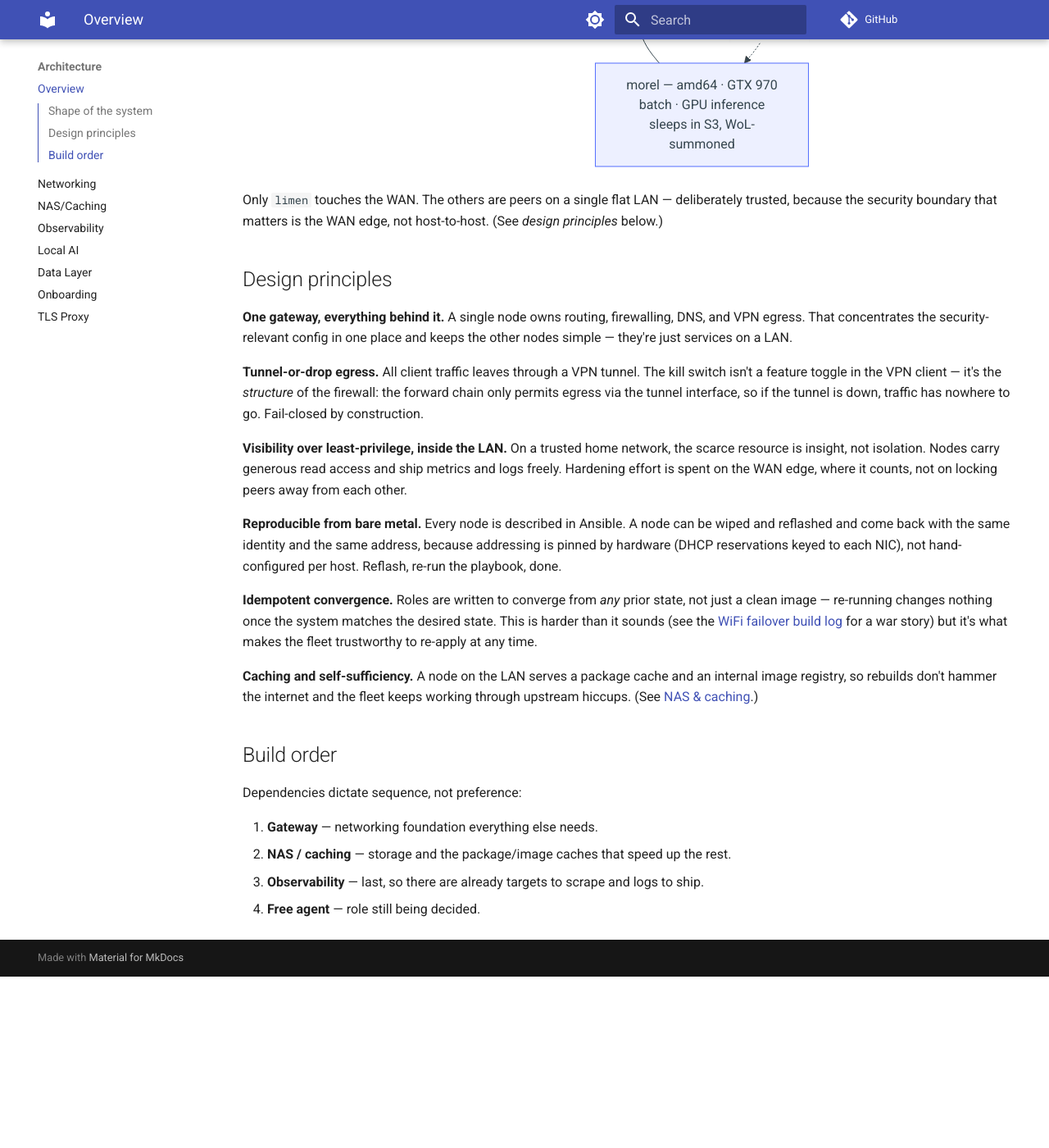
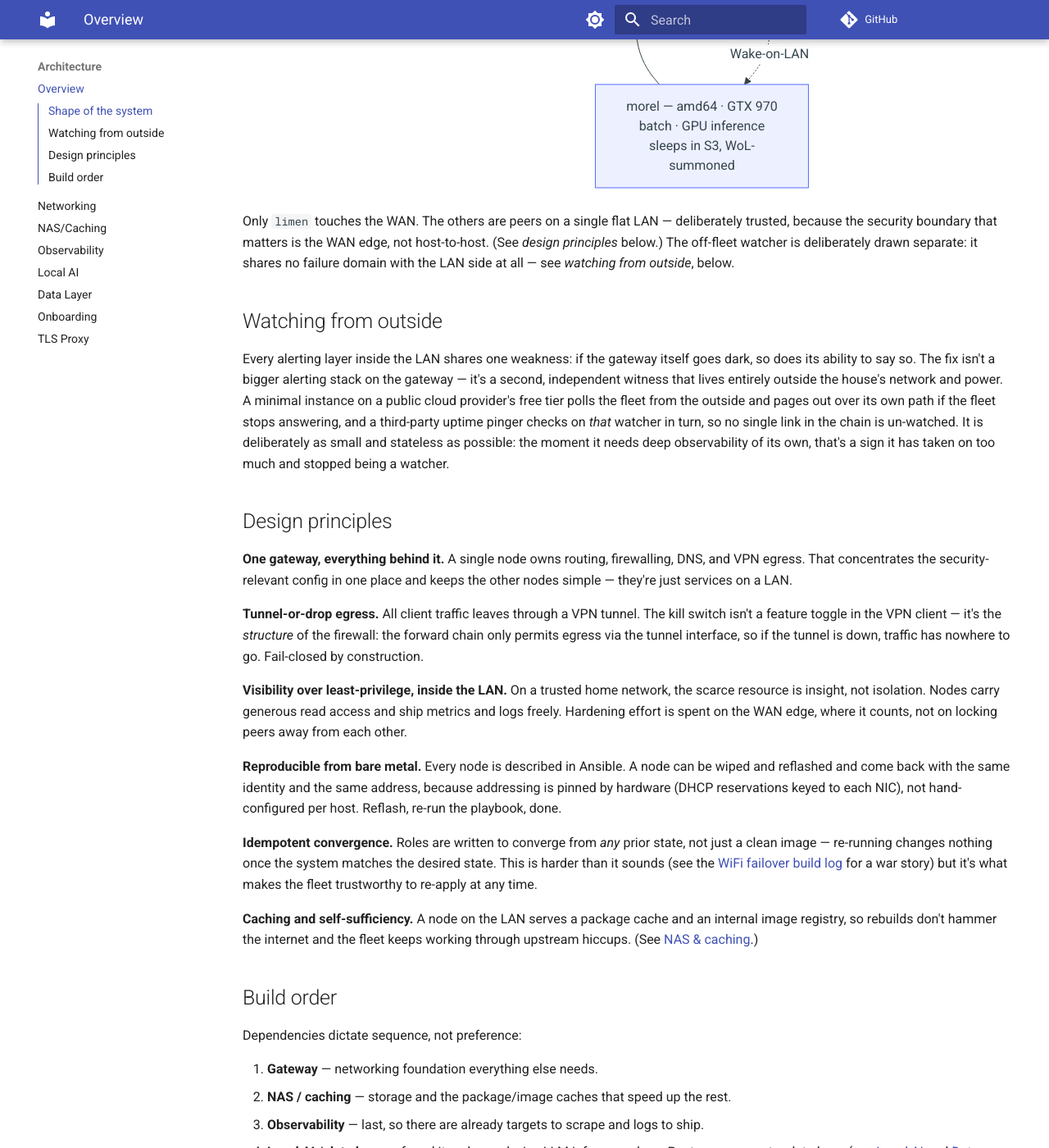
Before and after one commit to Caleb-Wrobel/fangs-doc, an MkDocs documentation site: the page built from docs/architecture/overview.md, in a window 1280 px wide and 1400 px high, scrolled down 991 px. Shown: the whole window at 82% size. Built offline with MkDocs 1.6.1 and Material for MkDocs 9.7.7, drawn with Linux system fonts in a browser that asks for light colours; comment, search, counter and statistics services are not loaded; before the commit the page ends 2182 px from its top, so only the background shows below that; some of the changed text lies outside the part shown.

Commit message:
the fleet was never / quite as closed as it claimed / one witness stands out
Fix two claims the front page and architecture overview had been
making past their truth: fangs is no longer purely single-board
computers (morel is an amd64 box), and it no longer has zero cloud
dependency (a minimal off-fleet watcher pages out independently so the
LAN alerting has an outside witness). Add the watcher to the overview
diagram and context.md's fleet table, and update the overview's build
order, which still described the AI/data node's role as undecided.

Co-Authored-By: Claude Sonnet 5 <noreply@anthropic.com>

````diff
--- a/docs/architecture/overview.md
+++ b/docs/architecture/overview.md
@@ -2,9 +2,10 @@
 
 fangs is a five-node cluster — four Raspberry Pis plus one amd64 workhorse — that
 behaves like a miniature, fully self-hosted network: its own gateway, its own DNS, its own VPN egress, its own
-internal certificate authority, and its own observability stack. Nothing here
-depends on a cloud provider; the only upstream dependency is a residential
-internet handoff.
+internal certificate authority, and its own observability stack. The LAN core has
+one upstream dependency, a residential internet handoff, and one deliberate cloud
+exception: a minimal off-fleet watcher (see below) whose entire purpose is to
+notice when the fleet itself goes dark.
 
 ## Shape of the system
 
@@ -19,11 +20,29 @@ graph TD
     SW --- AUXIN["auxin — Pi 5<br/>local AI · Postgres data layer"]
     SW --- MOREL["morel — amd64 · GTX 970<br/>batch · GPU inference<br/>sleeps in S3, WoL-summoned"]
     AUXIN -.->|"Wake-on-LAN"| MOREL
+    WATCHER(["off-fleet watcher<br/>public cloud, free tier"])
+    NET -.->|"watches from outside — never routed through limen"| WATCHER
+    WATCHER -.->|"pages out independently"| NET
 ```
 
 Only `limen` touches the WAN. The others are peers on a single flat LAN —
 deliberately trusted, because the security boundary that matters is the WAN edge,
-not host-to-host. (See *design principles* below.)
+not host-to-host. (See *design principles* below.) The off-fleet watcher is
+deliberately drawn separate: it shares no failure domain with the LAN side at
+all — see *watching from outside*, below.
+
+## Watching from outside
+
+Every alerting layer inside the LAN shares one weakness: if the gateway itself
+goes dark, so does its ability to say so. The fix isn't a bigger alerting stack
+on the gateway — it's a second, independent witness that lives entirely outside
+the house's network and power. A minimal instance on a public cloud provider's
+free tier polls the fleet from the outside and pages out over its own path if
+the fleet stops answering, and a third-party uptime pinger checks on *that*
+watcher in turn, so no single link in the chain is un-watched. It is
+deliberately as small and stateless as possible: the moment it needs deep
+observability of its own, that's a sign it has taken on too much and stopped
+being a watcher.
 
 ## Design principles
 
@@ -63,4 +82,10 @@ Dependencies dictate sequence, not preference:
 1. **Gateway** — networking foundation everything else needs.
 2. **NAS / caching** — storage and the package/image caches that speed up the rest.
 3. **Observability** — last, so there are already targets to scrape and logs to ship.
-4. **Free agent** — role still being decided.
+4. **Local AI / data layer** — found its role: on-device LLM inference plus a
+   Postgres + pgvector data layer (see [Local AI](local-ai.md) and
+   [Data layer](data-layer.md)).
+5. **Batch / GPU** — joined later as summoned muscle, sleeping until woken by
+   Wake-on-LAN from the data-layer node.
+6. **Off-fleet watcher** — added last and deliberately independent of the build
+   order above; it doesn't depend on the fleet, the fleet depends on it existing.
````
Also changed, not shown: docs/context.md (+6 -2 lines), docs/index.md (+16 -4 lines).
